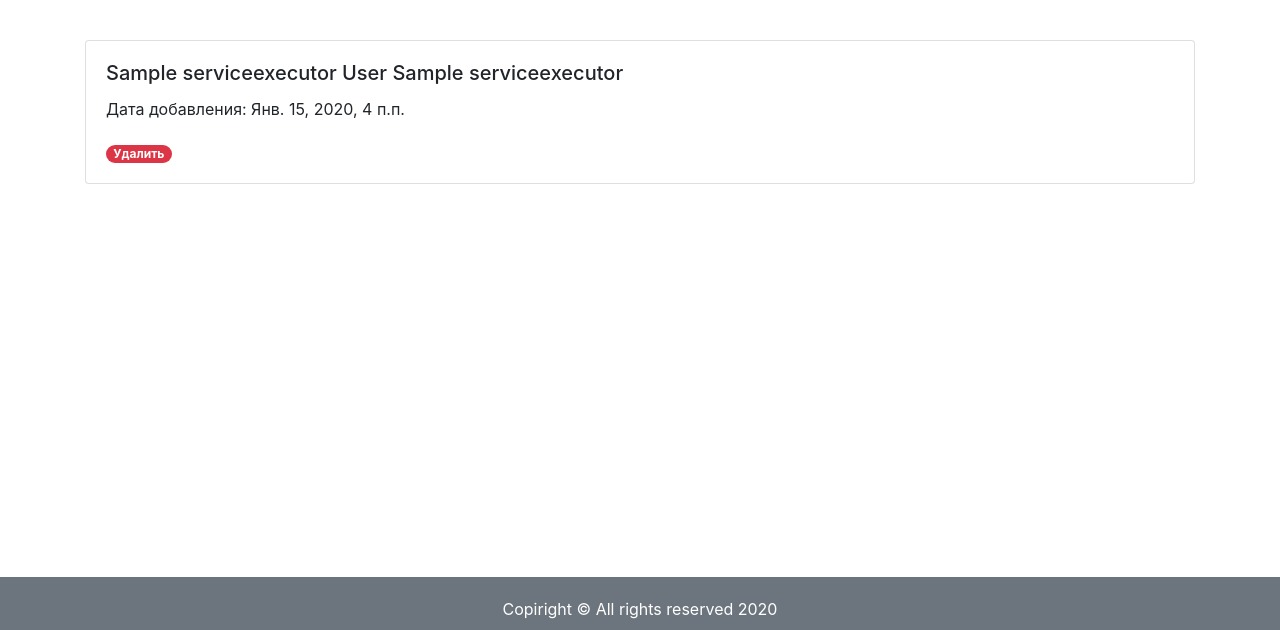
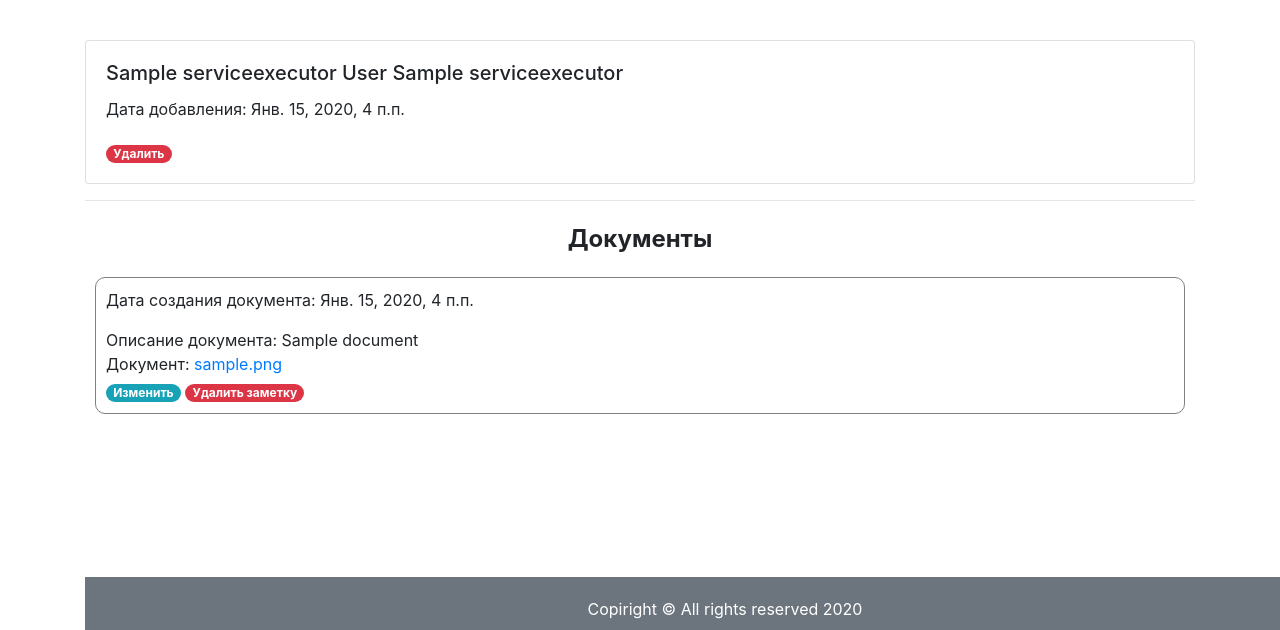
Before and after one commit to dshwets/ESDP-project, a Django app: page /serviceexecutors/1/ in a window 1280 px wide. Shown: the part 170-800 px from the top of the page. Run offline with Django 3.2, Linux system fonts and the light colour scheme; a user stored in the database is signed in; tables that the repository leaves empty hold one stand-in row (values such as "Sample post"); some libraries are stand-ins or nearby versions.

Commit message:
#71 добавлен вывод документов

```diff
--- a/source/serviceexecutors/templates/serviceexecutor_detail.html
+++ b/source/serviceexecutors/templates/serviceexecutor_detail.html
@@ -27,4 +27,37 @@
             {% endif %}
         </div>
     </div>
+    <hr>
+    <div class="mt-4 mb-4">
+    <h4 align="center"><b>{% trans 'Документы ' %}</b></h4>
+    </div>
+        {% if is_paginated %}
+            {% include 'partial/pagination.html' %}
+        {% endif %}
+    <div>
+        {% for document in documents %}
+            <div class="box">
+                <p>{% trans 'Дата создания документа: ' %} {{ document.created_at }}</p>
+                <div class="pre" style="word-wrap:break-word">{% trans 'Описание документа: ' %} {{ document.title }}</div>
+                <div class="pre" style="word-wrap:break-word">{% trans 'Документ: ' %}<a href=" {{ document.file.url }}">{{ document.file }}</a></div>
+                {% if perms.documents.can_change_document %}
+                    <a href="#" class="mt-2 badge badge-pill badge-info">
+                        {% trans 'Изменить' %}
+                    </a>
+                {% endif %}
+                {% if perms.documents.can_delete_document %}
+                    <a href="{#  #}" class="mt-2 badge badge-pill badge-danger">
+                        {% trans 'Удалить заметку' %}
+                    </a>
+                {% endif %}
+
+            </div>
+            <div>
+        {% empty %}
+            <p>{% trans 'Нет документов ' %}</p>
+        {% endfor %}
+        {% if is_paginated %}
+            {% include 'partial/pagination.html' %}
+        {% endif %}
+    </div>
 {% endblock %}
```
